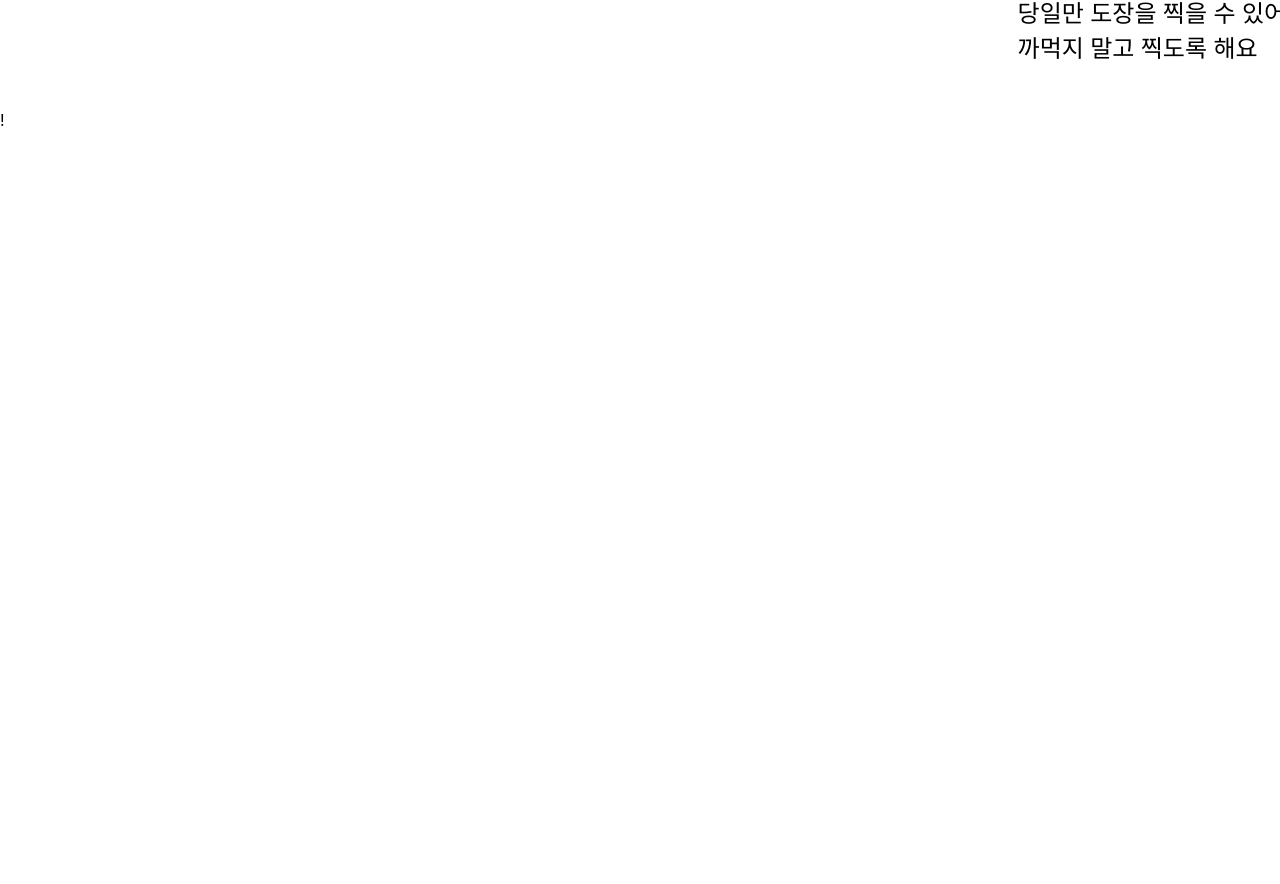
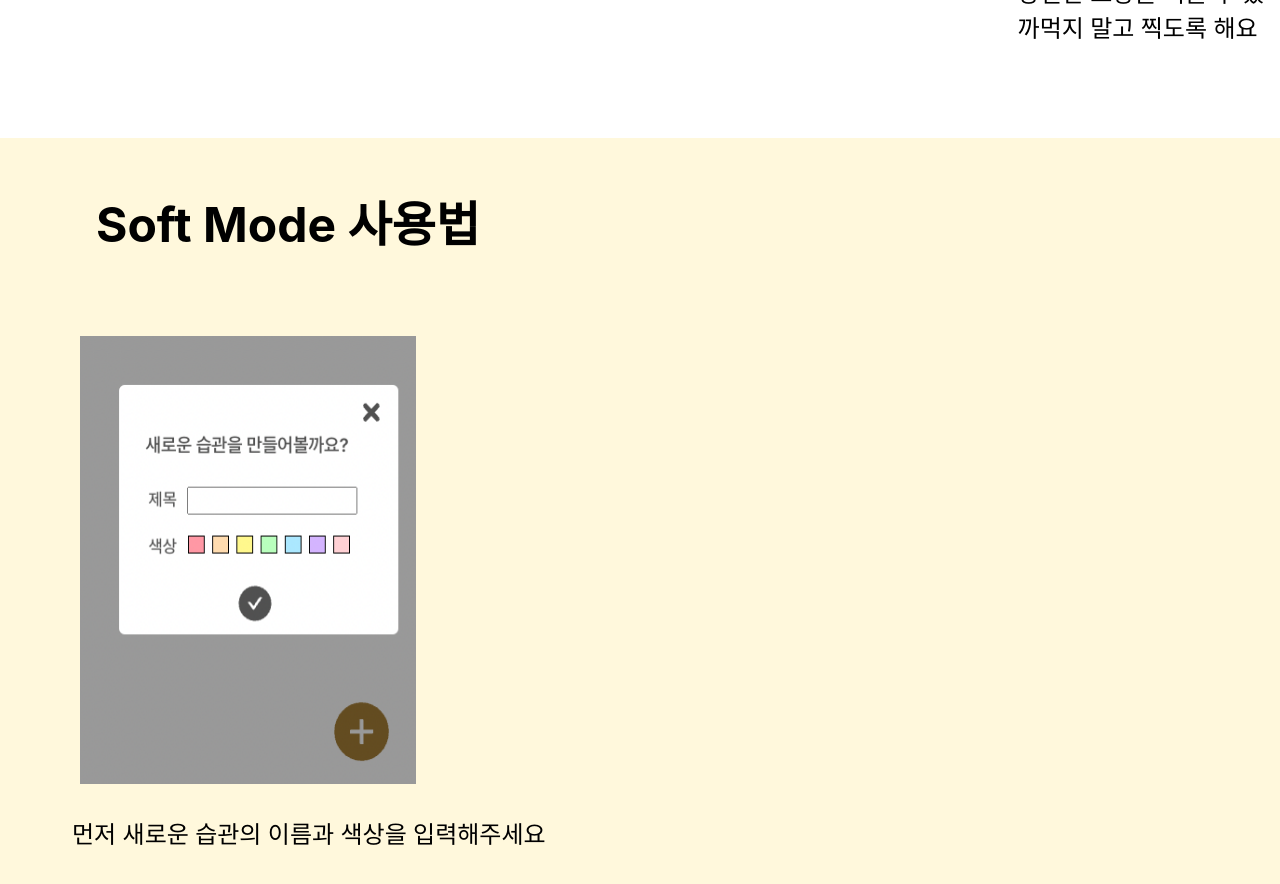
Before and after one commit to hae-on/3tamp, a React (Create React App) app: page /home in a window 1280 px wide. Shown: the part 1700-2584 px from the top of the page. Before the commit the page ends 2020 px from the top, so only its background shows below. Built offline with nearby package versions, Linux system fonts and the light colour scheme; no server answers; sample sign-in values are in the browser's storage; a web font is replaced by a local one.

Commit message:
[add]soft mode 기본 틀:

```diff
--- a/src/components/home/home.jsx
+++ b/src/components/home/home.jsx
@@ -28,7 +28,7 @@
           </span>
         </div>
         <div className={styles.hard_mode}>
-          <p className={styles.hard_title}>Hard Mode 사용법</p>
+          <p className={styles.content_title}>Hard Mode 사용법</p>
           <div className={styles.hard_imgs}>
             <div className={styles.input}>
               <img src={add} alt="add" className={styles.add_form} />
@@ -52,7 +52,15 @@
             </div>
           </div>
         </div>
-        !
+        <div className={styles.soft_mode}>
+          <p className={styles.content_title}>Soft Mode 사용법</p>
+          <div className={styles.input}>
+            <img src={add} alt="add" className={styles.add_form} />
+            <span className={styles.input_intro}>
+              먼저 새로운 습관의 이름과 색상을 입력해주세요
+            </span>
+          </div>
+        </div>
       </section>
     </>
   );
--- a/src/components/home/home.module.css
+++ b/src/components/home/home.module.css
@@ -6,7 +6,7 @@
 
 .intro {
   width: 100%;
-  height: 820px;
+  height: 800px;
 }
 
 .bear {
@@ -70,7 +70,7 @@
   height: 870px;
 }
 
-.hard_title {
+.content_title {
   font-size: 3rem;
   font-weight: 700;
   margin-left: 2em;
@@ -135,3 +135,10 @@
   margin-top: 0.5em;
   margin-left: 1em;
 }
+
+/* soft_mode */
+.soft_mode {
+  width: 100%;
+  height: 870px;
+  background-color: cornsilk;
+}
```
